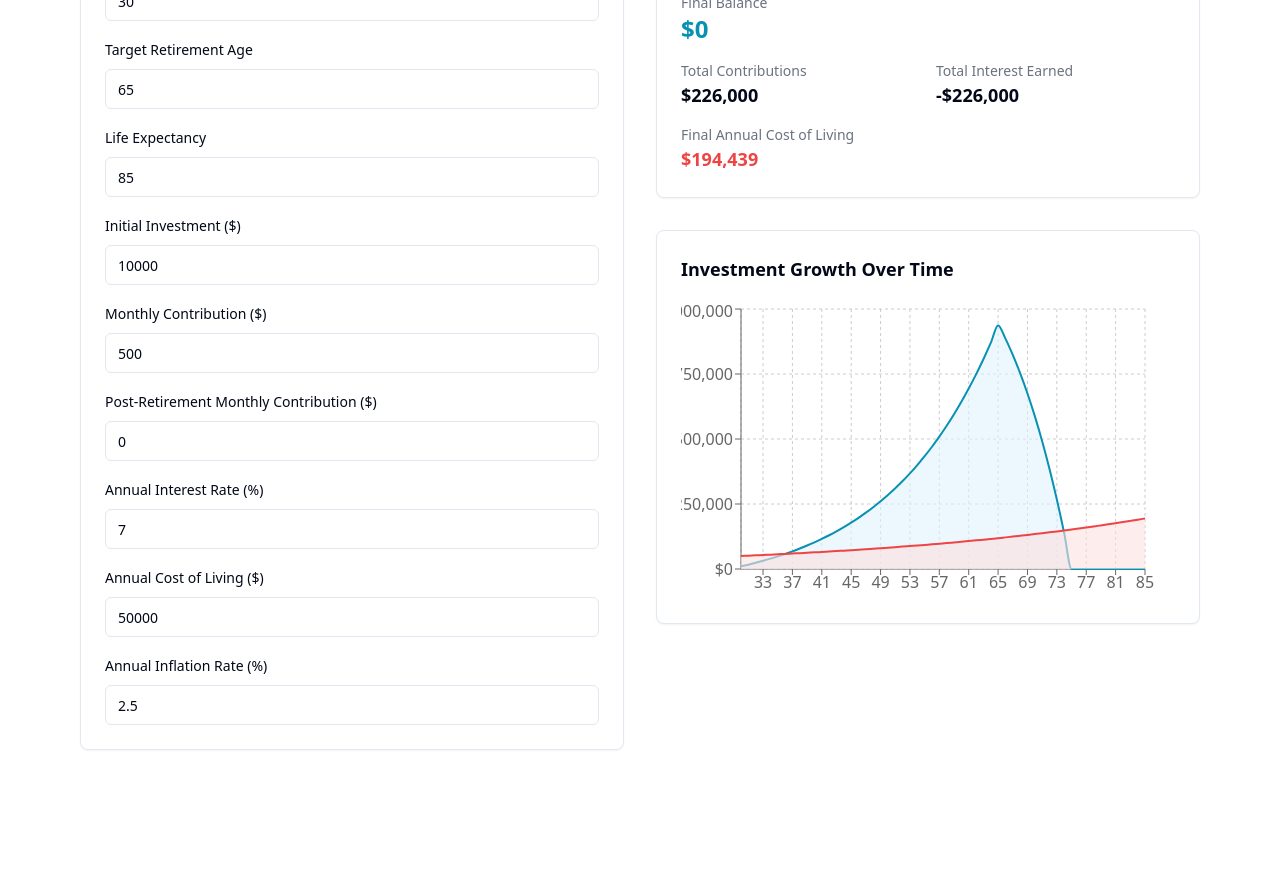
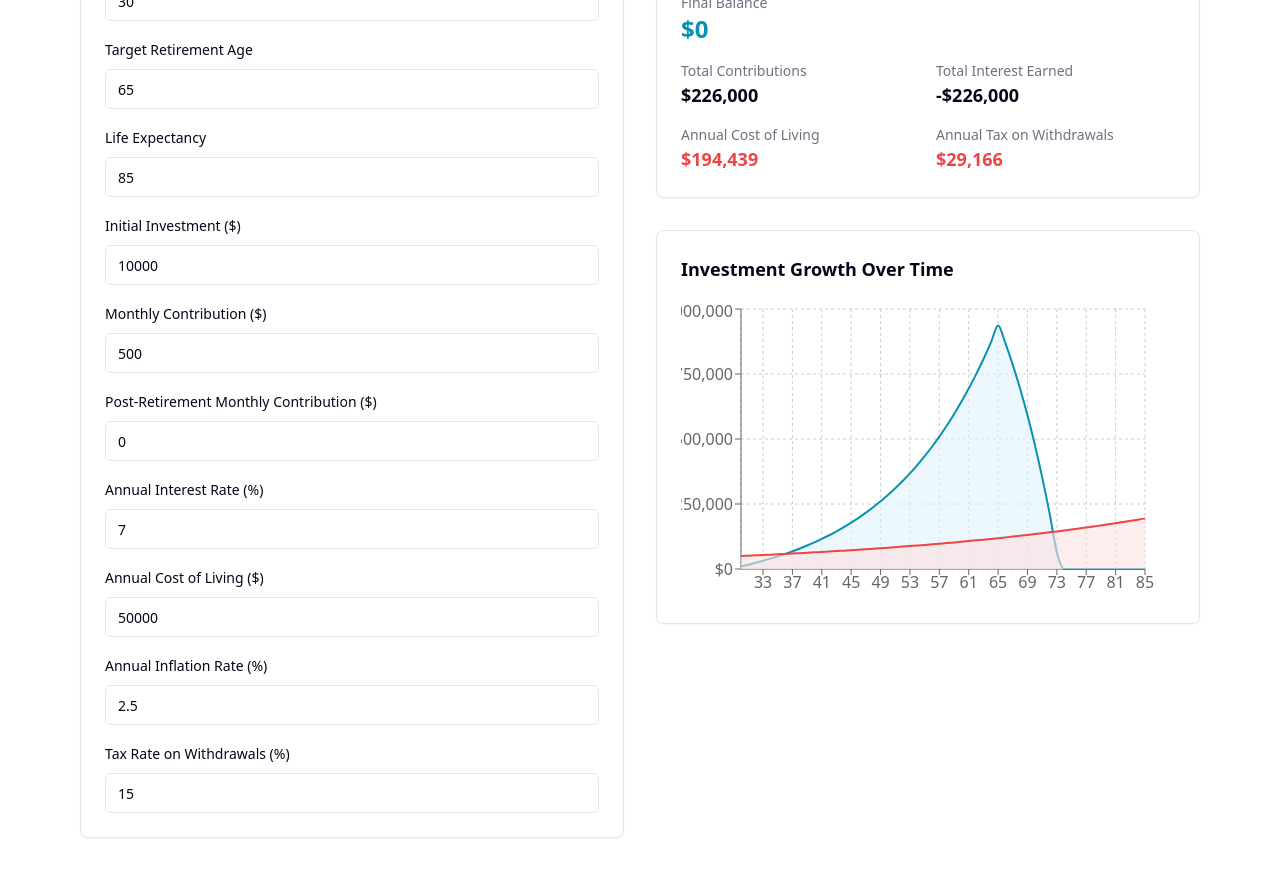
Before and after one commit to aonada870/future-fund-forecaster, a React (Vite) app: page / in a window 1280 px wide. Shown: the part 180-1050 px from the top of the page. Before the commit the page ends 962 px from the top, so only its background shows below. Built offline with nearby package versions, Linux system fonts and the light colour scheme.

Commit message:
Add tax input for withdrawals
Implement a feature to allow users to input tax rates applicable when withdrawing funds from their investments, specifically for the cost of living amount.
[skip gpt_engineer]

```diff
--- a/src/components/InvestmentCalculator.tsx
+++ b/src/components/InvestmentCalculator.tsx
@@ -16,6 +16,7 @@ export const InvestmentCalculator = () => {
   const [interestRate, setInterestRate] = useState(7);
   const [costOfLiving, setCostOfLiving] = useState(50000);
   const [inflationRate, setInflationRate] = useState(2.5);
+  const [taxRate, setTaxRate] = useState(15);
 
   const investmentData = calculateInvestmentGrowth(
     currentAge,
@@ -26,7 +27,8 @@ export const InvestmentCalculator = () => {
     postRetirementContribution,
     interestRate,
     costOfLiving,
-    inflationRate
+    inflationRate,
+    taxRate
   );
 
   return (
@@ -143,6 +145,19 @@ export const InvestmentCalculator = () => {
                 step={0.1}
               />
             </div>
+
+            <div className="space-y-2">
+              <Label htmlFor="taxRate">Tax Rate on Withdrawals (%)</Label>
+              <Input
+                id="taxRate"
+                type="number"
+                value={taxRate}
+                onChange={(e) => setTaxRate(Number(e.target.value))}
+                min={0}
+                max={100}
+                step={0.1}
+              />
+            </div>
           </div>
         </Card>
 
--- a/src/components/InvestmentSummary.tsx
+++ b/src/components/InvestmentSummary.tsx
@@ -19,6 +19,7 @@ const InvestmentSummary = ({ data }: InvestmentSummaryProps) => {
   const totalContributions = data[data.length - 1].totalContributions;
   const totalInterest = finalBalance - totalContributions;
   const finalCostOfLiving = data[data.length - 1].costOfLiving;
+  const finalTaxPaid = data[data.length - 1].taxPaid || 0;
 
   return (
     <Card className="p-6">
@@ -38,9 +39,15 @@ const InvestmentSummary = ({ data }: InvestmentSummaryProps) => {
             <p className="text-lg font-semibold">{formatCurrency(totalInterest)}</p>
           </div>
         </div>
-        <div>
-          <p className="text-sm text-gray-500">Final Annual Cost of Living</p>
-          <p className="text-lg font-semibold text-red-500">{formatCurrency(finalCostOfLiving)}</p>
+        <div className="grid grid-cols-2 gap-4">
+          <div>
+            <p className="text-sm text-gray-500">Annual Cost of Living</p>
+            <p className="text-lg font-semibold text-red-500">{formatCurrency(finalCostOfLiving)}</p>
+          </div>
+          <div>
+            <p className="text-sm text-gray-500">Annual Tax on Withdrawals</p>
+            <p className="text-lg font-semibold text-red-500">{formatCurrency(finalTaxPaid)}</p>
+          </div>
         </div>
       </div>
     </Card>
--- a/src/lib/investment-utils.ts
+++ b/src/lib/investment-utils.ts
@@ -3,6 +3,7 @@ export interface InvestmentDataPoint {
   balance: number;
   totalContributions: number;
   costOfLiving: number;
+  taxPaid?: number;
 }
 
 export const calculateInvestmentGrowth = (
@@ -14,7 +15,8 @@ export const calculateInvestmentGrowth = (
   postRetirementContribution: number,
   interestRate: number,
   costOfLiving: number,
-  inflationRate: number
+  inflationRate: number,
+  taxRate: number
 ): InvestmentDataPoint[] => {
   // Input validation
   if (currentAge >= targetAge || targetAge >= lifeExpectancy) {
@@ -23,7 +25,8 @@ export const calculateInvestmentGrowth = (
       age: currentAge,
       balance: principal,
       totalContributions: principal,
-      costOfLiving: costOfLiving
+      costOfLiving: costOfLiving,
+      taxPaid: 0
     }];
   }
 
@@ -37,17 +40,22 @@ export const calculateInvestmentGrowth = (
 
   for (let i = 0; i <= years; i++) {
     const currentAge_i = currentAge + i;
+    let taxPaid = 0;
 
-    // After retirement, subtract cost of living from balance
+    // After retirement, subtract cost of living and calculate tax
     if (currentAge_i > targetAge) {
-      balance = Math.max(0, balance - adjustedCostOfLiving);
+      const withdrawalAmount = adjustedCostOfLiving;
+      taxPaid = withdrawalAmount * (taxRate / 100);
+      const totalWithdrawal = withdrawalAmount + taxPaid;
+      balance = Math.max(0, balance - totalWithdrawal);
     }
 
     data.push({
       age: currentAge_i,
       balance: Math.max(0, Math.round(balance)),
       totalContributions: Math.round(totalContributions),
-      costOfLiving: Math.round(adjustedCostOfLiving)
+      costOfLiving: Math.round(adjustedCostOfLiving),
+      taxPaid: Math.round(taxPaid)
     });
 
     // Apply interest and contributions
```
